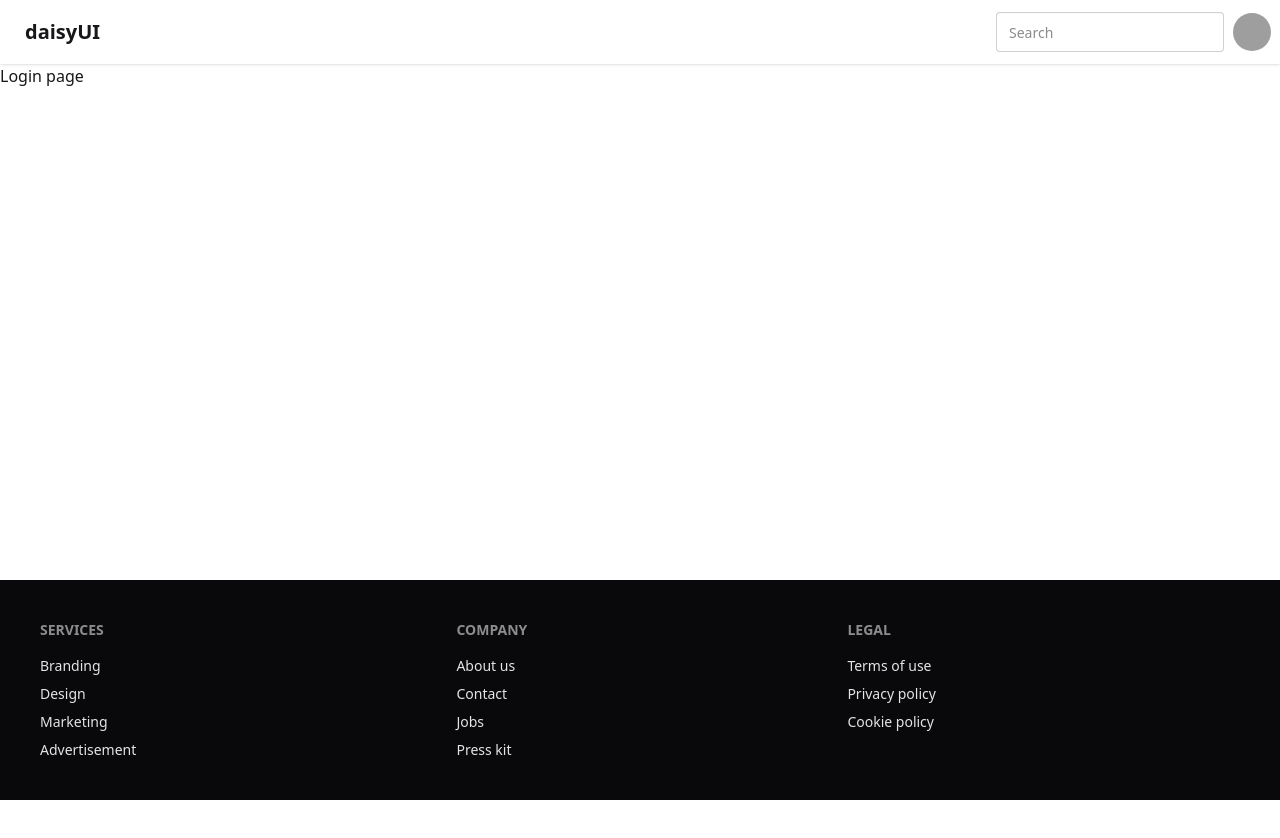
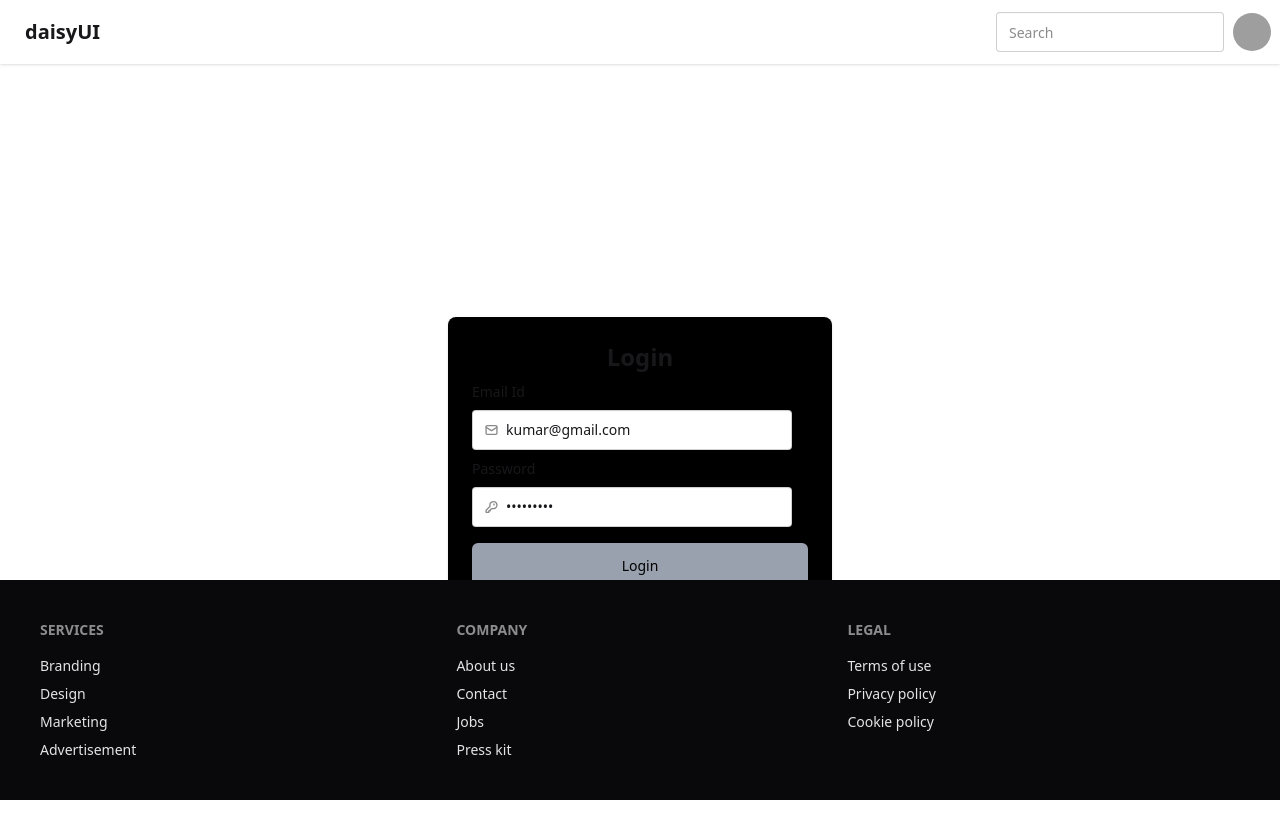
Before and after one commit to krishpinninti789/dev_tinder_frontend, a React (Vite) app: page /login in a window 1280 px wide. Shown: the top 838 px of the page. Before the commit the page ends 800 px from the top, so only its background shows below. Built offline with nearby package versions, Linux system fonts and the light colour scheme; grey boxes are pictures that could not be loaded.

Commit message:
login api call

```diff
--- a/package.json
+++ b/package.json
@@ -11,6 +11,7 @@
   },
   "dependencies": {
     "@tailwindcss/vite": "^4.1.8",
+    "axios": "^1.9.0",
     "react": "^19.1.0",
     "react-dom": "^19.1.0",
     "react-router-dom": "^7.6.2",
--- a/src/components/Login.jsx
+++ b/src/components/Login.jsx
@@ -1,7 +1,100 @@
 import React from "react";
+import { useState } from "react";
+import axios from "axios";
 
 const Login = () => {
-  return <div>Login page</div>;
+  const handleLogin = async () => {
+    const User = await axios.post(
+      "http://localhost:3000/login",
+      {
+        email,
+        password,
+      },
+      { withCredentials: true }
+    );
+  };
+
+  const [email, setEmail] = useState("kumar@gmail.com");
+  const [password, setPassword] = useState("Kumar@123");
+  return (
+    <div className="flex items-center justify-center h-screen">
+      <div className="card bg-black w-96 shadow-sm">
+        <div className="card-body flex flex-col">
+          <h2 className="card-title justify-center text-2xl">Login</h2>
+          <h1>Email Id</h1>
+          <label className="input validator">
+            <svg
+              className="h-[1em] opacity-50"
+              xmlns="http://www.w3.org/2000/svg"
+              viewBox="0 0 24 24"
+            >
+              <g
+                strokeLinejoin="round"
+                strokeLinecap="round"
+                strokeWidth="2.5"
+                fill="none"
+                stroke="currentColor"
+              >
+                <rect width="20" height="16" x="2" y="4" rx="2"></rect>
+                <path d="m22 7-8.97 5.7a1.94 1.94 0 0 1-2.06 0L2 7"></path>
+              </g>
+            </svg>
+            <input
+              type="email"
+              value={email}
+              onChange={(e) => setEmail(e.target.value)}
+              placeholder="mail@site.com"
+              required
+            />
+          </label>
+          <div className="validator-hint hidden">Enter valid email address</div>
+          <h1>Password</h1>
+          <label className="input validator">
+            <svg
+              className="h-[1em] opacity-50"
+              xmlns="http://www.w3.org/2000/svg"
+              viewBox="0 0 24 24"
+            >
+              <g
+                strokeLinejoin="round"
+                strokeLinecap="round"
+                strokeWidth="2.5"
+                fill="none"
+                stroke="currentColor"
+              >
+                <path d="M2.586 17.414A2 2 0 0 0 2 18.828V21a1 1 0 0 0 1 1h3a1 1 0 0 0 1-1v-1a1 1 0 0 1 1-1h1a1 1 0 0 0 1-1v-1a1 1 0 0 1 1-1h.172a2 2 0 0 0 1.414-.586l.814-.814a6.5 6.5 0 1 0-4-4z"></path>
+                <circle cx="16.5" cy="7.5" r=".5" fill="currentColor"></circle>
+              </g>
+            </svg>
+            <input
+              type="password"
+              required
+              value={password}
+              placeholder="Password"
+              onChange={(e) => setPassword(e.target.value)}
+              minlength="8"
+              pattern="(?=.*\d)(?=.*[a-z])(?=.*[A-Z]).{8,}"
+              title="Must be more than 8 characters, including number, lowercase letter, uppercase letter"
+            />
+          </label>
+          <p className="validator-hint hidden">
+            Must be more than 8 characters, including
+            <br />
+            At least one number <br />
+            At least one lowercase letter <br />
+            At least one uppercase letter
+          </p>
+          <div className="card-actions justify-end"></div>
+          <button
+            className="bg-gray-400 cursor-pointer text-black rounded-md p-3"
+            onClick={handleLogin}
+          >
+            Login
+          </button>
+        </div>
+      </div>
+    </div>
+  );
 };
 
 export default Login;
```
Also changed, not shown: 1 other file (tests, documents, lock files or other folders).
